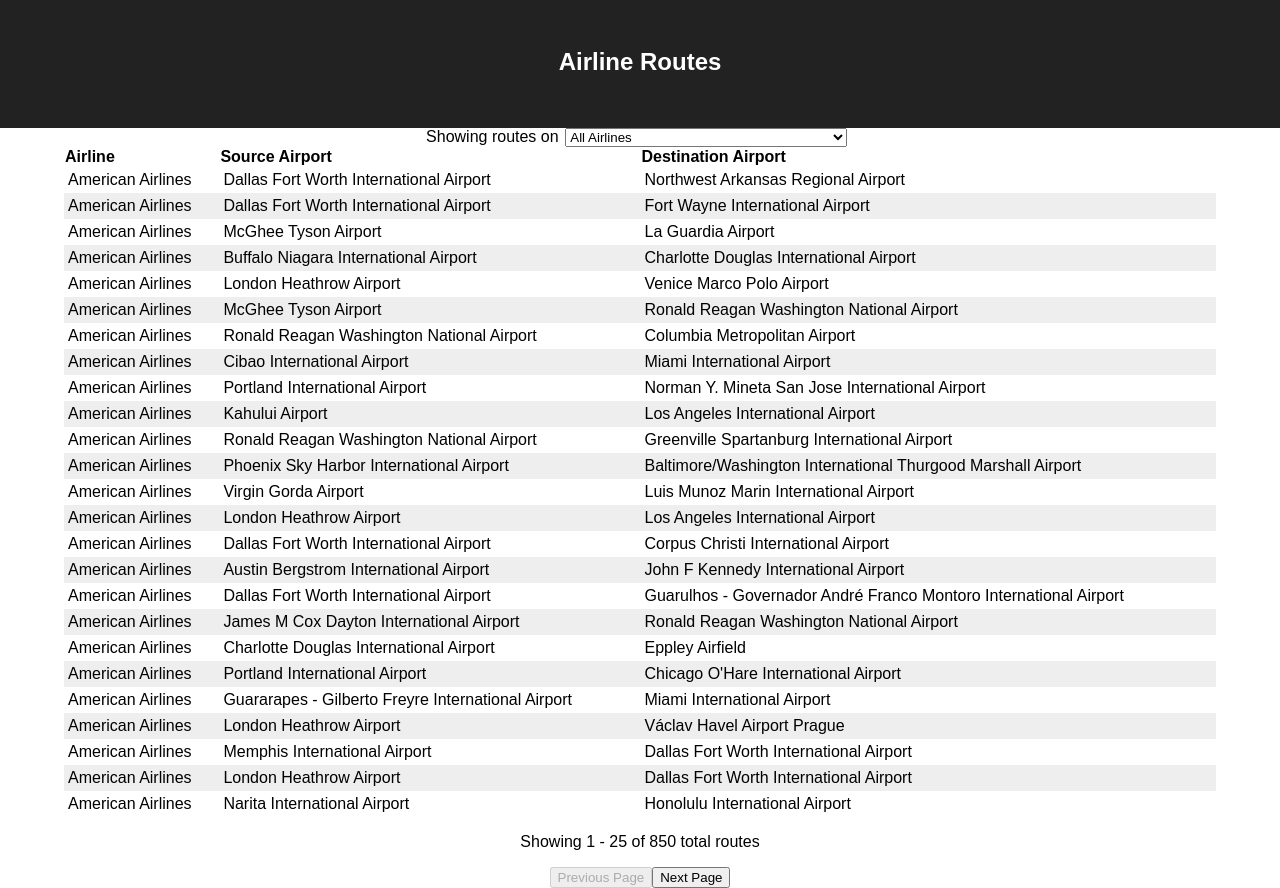
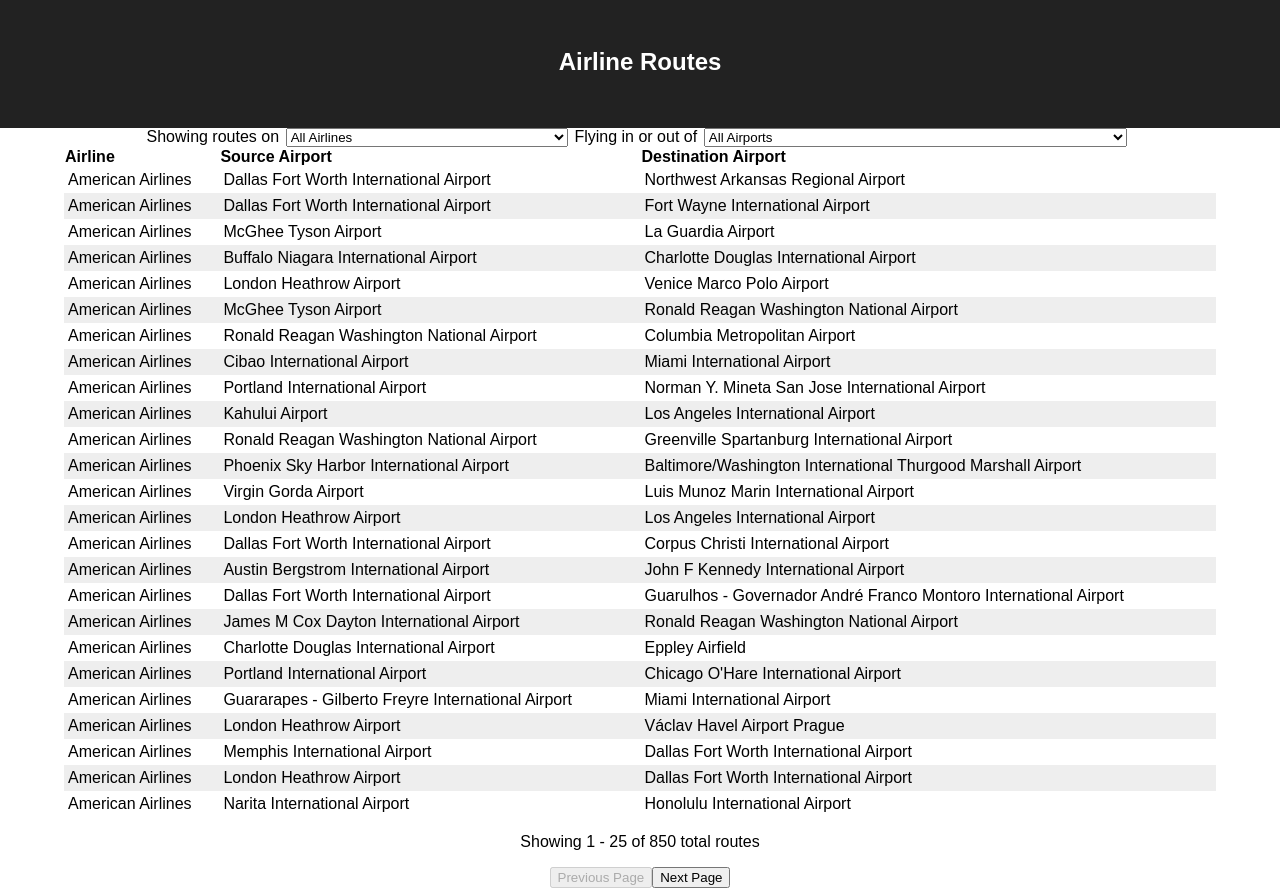
Before and after one commit to juanpalma1/airline_routes_app, a React (Create React App) app: page / in a window 1280 px wide. Built offline with nearby package versions, Linux system fonts and the light colour scheme.

Commit message:
Filter routes by airport

```diff
--- a/src/App.js
+++ b/src/App.js
@@ -18,7 +18,7 @@
 
   const filteredRoutes = routes.filter(route => {
     return (Number(airline) === route.airline || airline === 'all') &&
-      (airport === 'all');
+      (airport === route.src || airport === route.dest || airport === 'all');
   });
 
   const columns = [
@@ -46,6 +46,20 @@
     setAirline(event.target.value);
   };
 
+  const filteredAirports = () => {
+    const all = {
+      code: 'all',
+      name: 'All Airports'};
+
+    return [all, ...airports].map(({ code, name }) => {
+      return <option key={code} value={code}>{name}</option>;
+    });
+  };
+
+  const handleAirportChange = (event) => {
+    setAirport(event.target.value);
+  };
+
   return (
     <div className="app">
       <header className="header">
@@ -53,8 +67,16 @@
       </header>
       <section>
         <Select
+          label='Showing routes on'
+          name='airlines'
           options={filteredAirlines}
           onChange={handleAirlineChange}
+        />
+        <Select
+          label='Flying in or out of'
+          name='airports'
+          options={filteredAirports}
+          onChange={handleAirportChange}
         />
         <Table
           className="routes-table"
--- a/src/components/Select.js
+++ b/src/components/Select.js
@@ -1,14 +1,15 @@
 import React, { useState } from 'react';
 
 const Select = ({
+  label,
+  name,
   options,
-  onChange: handleAirlineChange
+  onChange: handleChange
 }) => {
   return (
-
     <label>
-      Showing routes on
-      <select name="airlines" onChange={handleAirlineChange}>
+      {label}
+      <select name={name} onChange={handleChange}>
         {options()}
       </select>
     </label>
--- a/src/components/Table.js
+++ b/src/components/Table.js
@@ -25,7 +25,7 @@
   });
 
   const paginationMessage = `Showing ${start + 1} - ` +
-    `${start + perPage} of ${routes.length} total routes`;
+    `${bodyRows.length} of ${routes.length} total routes`;
 
   const previousPage = () => {
     setPage(page - 1);
```
